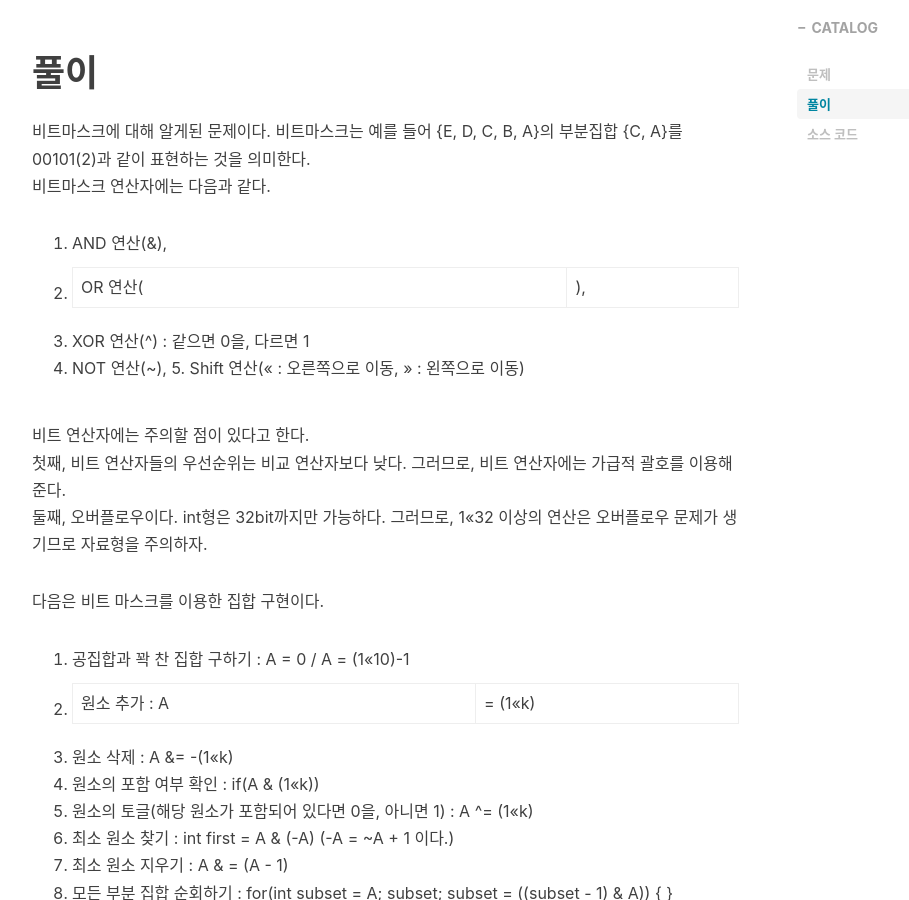
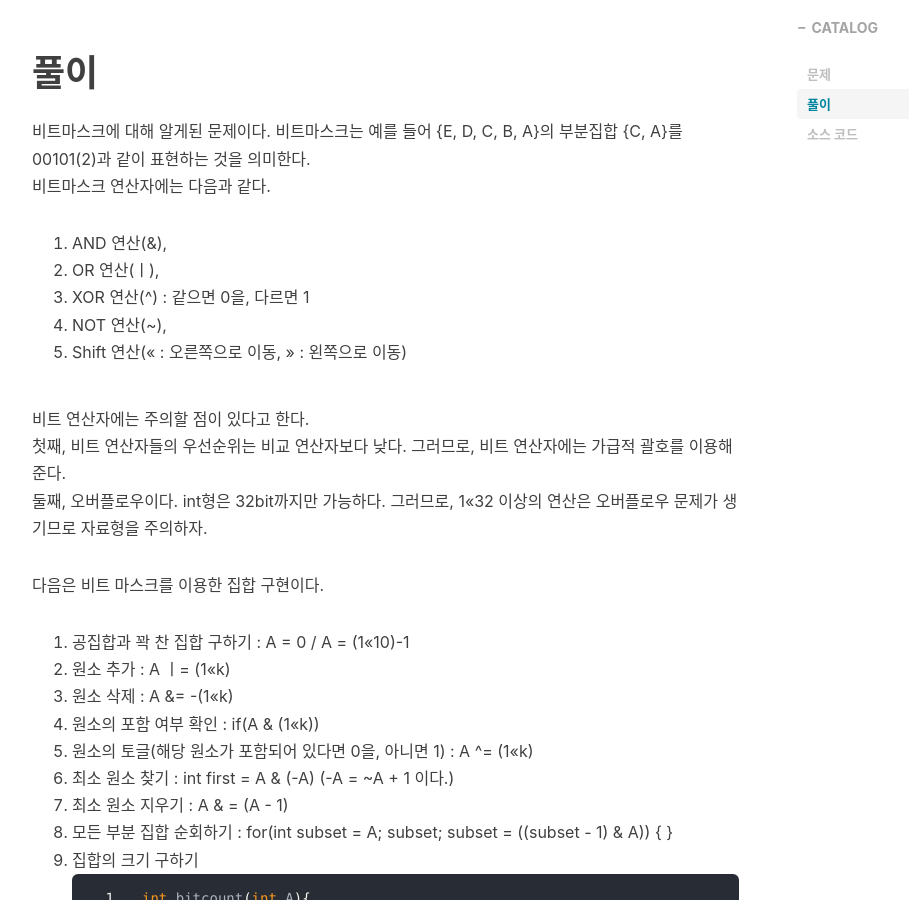
Before and after one commit to scatdelight/scatdelight.github.io, a Jekyll site: the page built from _posts/2021-09-06-BOJ-11723-C++.md, in a window 1280 px wide and 900 px high, scrolled down 692 px. Shown: the whole window, without its empty margins (233-1142 px from the left). Built offline with Jekyll 4.4.1, drawn with Linux system fonts in a browser that asks for light colours; nearby versions of some CDN libraries; some web fonts are replaced; comment, search, counter and statistics services are not loaded.

Commit message:
Update 2021-09-06-BOJ-11723-C++.md

```diff
--- a/_posts/2021-09-06-BOJ-11723-C++.md
+++ b/_posts/2021-09-06-BOJ-11723-C++.md
@@ -21,9 +21,10 @@ tags:
 비트마스크는 예를 들어 {E, D, C, B, A}의 부분집합 {C, A}를 00101(2)과 같이 표현하는 것을 의미한다.
 비트마스크 연산자에는 다음과 같다.
 1. AND 연산(&),
-2. OR 연산(|),
+2. OR 연산(ㅣ),
 3. XOR 연산(^) : 같으면 0을, 다르면 1
-4. NOT 연산(~), 5. Shift 연산(<< : 오른쪽으로 이동, >> : 왼쪽으로 이동)
+4. NOT 연산(~),
+5. Shift 연산(<< : 오른쪽으로 이동, >> : 왼쪽으로 이동)
 
 
 비트 연산자에는 주의할 점이 있다고 한다.
@@ -33,7 +34,7 @@ tags:
 
 다음은 비트 마스크를 이용한 집합 구현이다.
 1. 공집합과 꽉 찬 집합 구하기 : A = 0 / A = (1<<10)-1
-2. 원소 추가 : A |= (1<<k)
+2. 원소 추가 : A ㅣ= (1<<k)
 3. 원소 삭제 : A &= -(1<<k)
 4. 원소의 포함 여부 확인 : if(A & (1<<k))
 5. 원소의 토글(해당 원소가 포함되어 있다면 0을, 아니면 1) : A ^= (1<<k)
```
